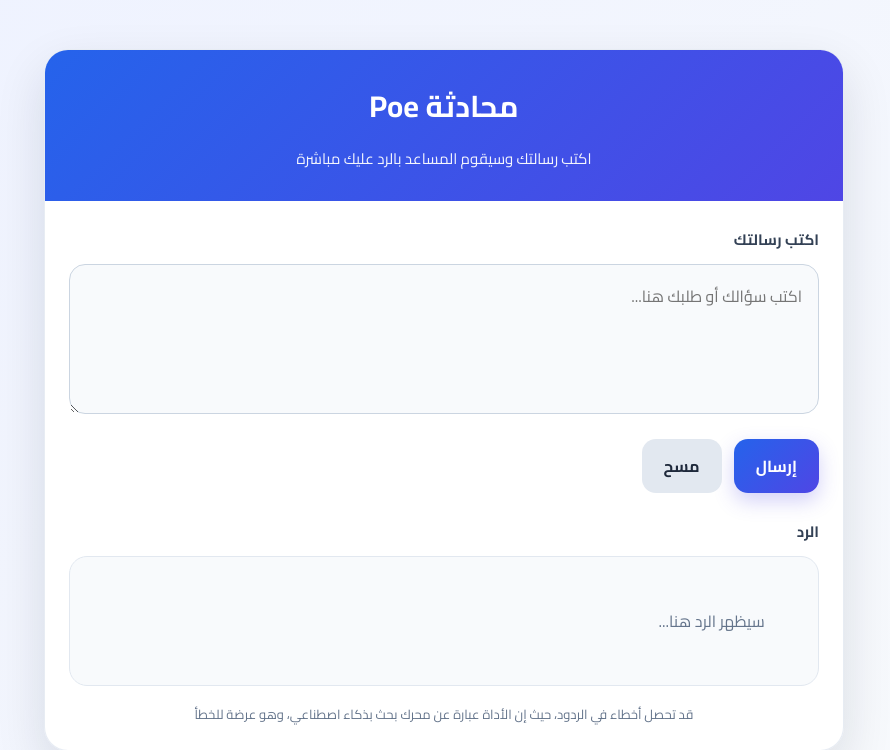
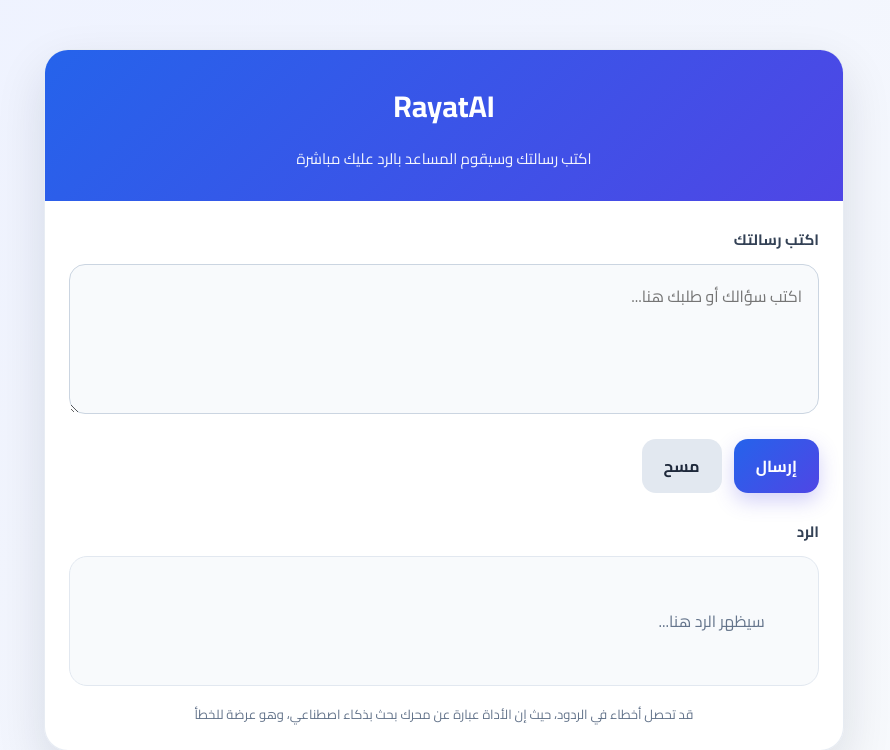
Before and after one commit to maf1250/test, a Flask app: page / in a window 1280 px wide. Shown: the top 750 px of the page, without its empty margins (196-1086 px from the left). Run offline with Flask 3, Linux system fonts and the light colour scheme.

Commit message:
Update index.html

```diff
--- a/templates/index.html
+++ b/templates/index.html
@@ -3,7 +3,7 @@
 <head>
   <meta charset="UTF-8" />
   <meta name="viewport" content="width=device-width, initial-scale=1.0" />
-  <title>محادثة Poe</title>
+  <title>RayatAI</title>
 
   <link rel="preconnect" href="https://fonts.googleapis.com">
   <link rel="preconnect" href="https://fonts.gstatic.com" crossorigin>
@@ -229,7 +229,7 @@
 <body>
   <div class="container">
     <div class="header">
-      <h1>محادثة Poe</h1>
+      <h1>RayatAI</h1>
       <p>اكتب رسالتك وسيقوم المساعد بالرد عليك مباشرة</p>
     </div>
 
```
